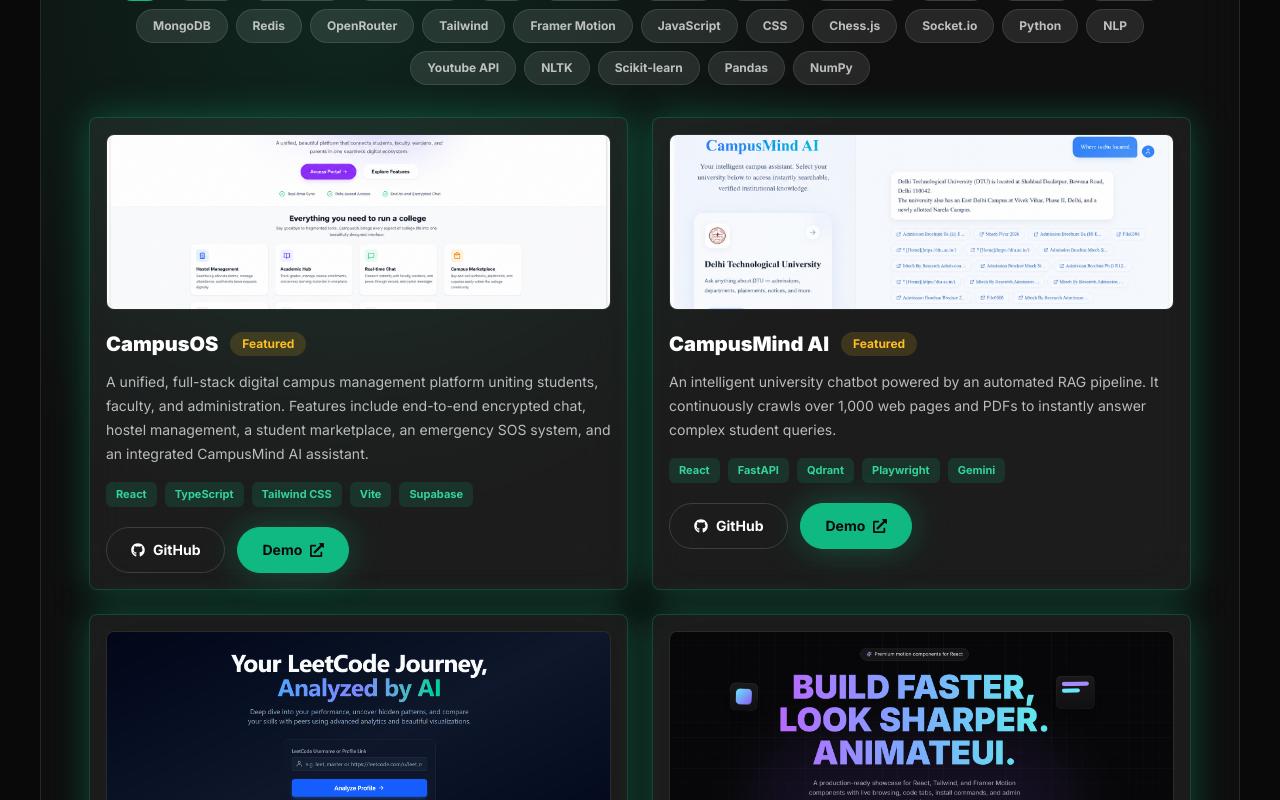
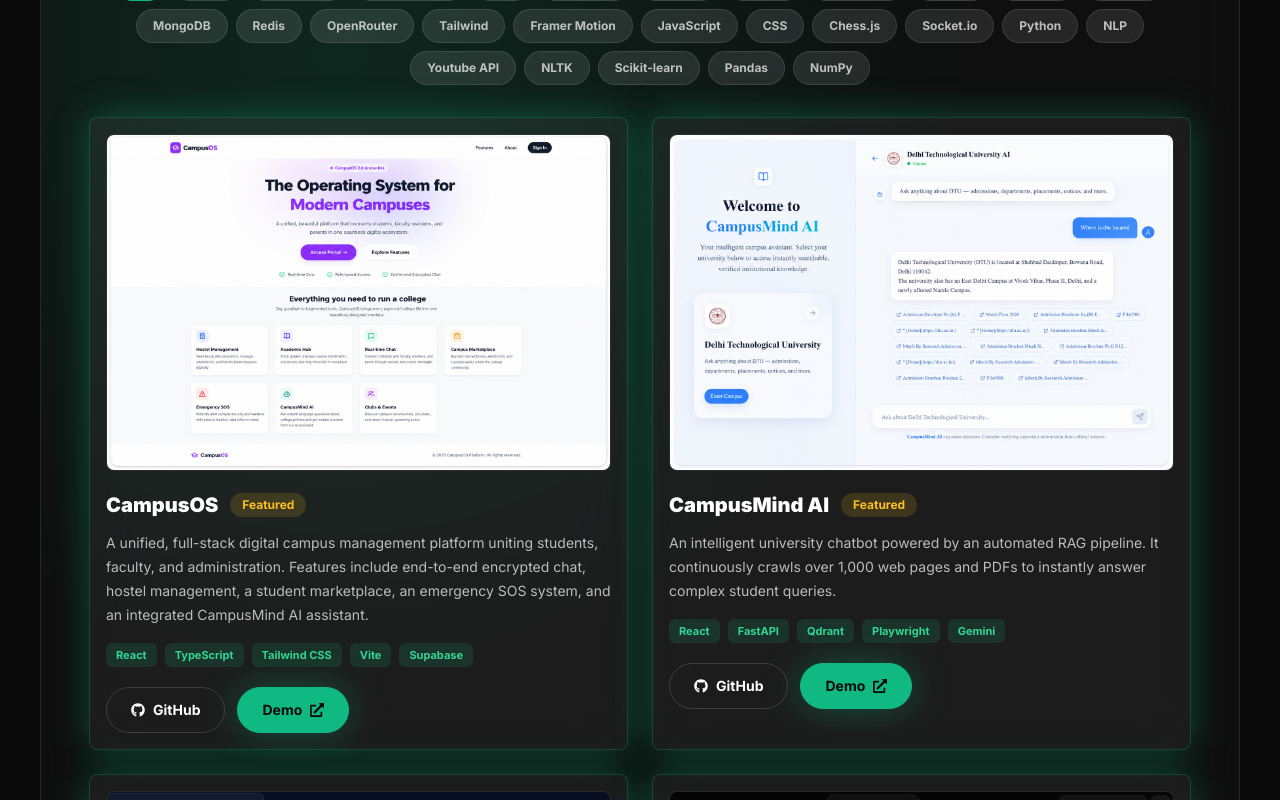
Before and after one commit to RishabhJha395/portfolio, a React (Vite) app: page / in a window 1280 px wide. Shown: the part 4260-5060 px from the top of the page. Built offline with nearby package versions, Linux system fonts and the light colour scheme.

Commit message:
Changed dimension of project snippet

```diff
--- a/src/sections/Projects.jsx
+++ b/src/sections/Projects.jsx
@@ -47,7 +47,7 @@
               transition={{ delay: index * 0.05 }}
               whileHover={{ y: -5 }}
             >
-              <div className="h-44 overflow-hidden rounded-lg border border-white/10 bg-black/30 relative">
+              <div className="aspect-[3/2] overflow-hidden rounded-lg border border-white/10 bg-black/30 relative">
                 {project.image ? (
                   <img src={project.image} alt={project.title} className="h-full w-full object-cover transition-transform duration-500 hover:scale-105" />
                 ) : (
```
